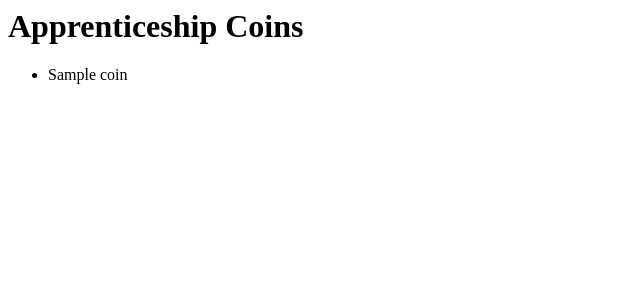
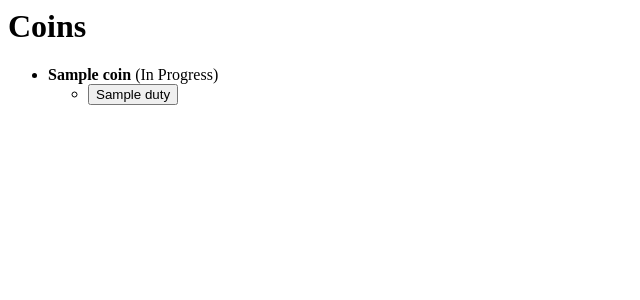
Before and after one commit to adil-rahman-mt/endgame-phase-2, a Flask app: template templates/index.html in a window 1280 px wide. Shown: the top 300 px of the page, without its empty margins (0-640 px from the left). Run offline with Flask 3, Linux system fonts and the light colour scheme; the template is opened without the code that fills it: most values are stand-ins (such as "Sample title", 1, 10 or a date in 2020).

Commit message:
Display associated duties for each coin with description

```diff
--- a/templates/index.html
+++ b/templates/index.html
@@ -1,6 +1,76 @@
-<h1>Apprenticeship Coins</h1>
+<h1>Coins</h1>
 <ul>
     {% for coin in coins %}
-        <li>{{ coin.name }}</li>
+        <li>
+            <strong>{{ coin.name }}</strong>
+
+            {% if coin.completed %}
+                <span>(Completed)</span>
+            {% else %}
+                <span>(In Progress)</span>
+            {% endif %}
+
+            {% if coin.duties|length == 0 %}
+                <p>There are no duties associated with this coin</p>
+            {% endif %}
+
+            <ul>
+                {% for duty in coin.duties %}
+                    <li>
+                       <button type="button" class="open-duty-modal-btn" data-duty-name="{{ duty }}">{{ duty }}</button>
+                    </li>
+                {% endfor %}
+            </ul>
+
+            <br>
+        </li>
     {% endfor %}
 </ul>
+
+<dialog id="duty-modal">
+    <h2 id="duty-modal-title"></h2>
+    <p id="duty-modal-description"></p>
+
+    <br>
+    <button type="button" id="close-duty-modal-btn">Close</button>
+</dialog>
+
+<script>
+    document.addEventListener('DOMContentLoaded', () => {
+        const modal = document.getElementById('duty-modal');
+        const modalTitle = document.getElementById('duty-modal-title');
+        const modalDescription = document.getElementById('duty-modal-description');
+        const closeBtn = document.getElementById('close-duty-modal-btn');
+        const triggerButtons = document.querySelectorAll('.open-duty-modal-btn');
+
+        const API_BASE_URL = "http://localhost:5000";
+
+        triggerButtons.forEach(button => {
+            button.addEventListener('click', async () => {
+                const selectedDutyName = button.getAttribute('data-duty-name');
+
+                modalTitle.textContent = selectedDutyName;
+                modalDescription.textContent = "Loading description ...";
+
+                modal.showModal();
+
+                try {
+                    const response = await fetch(`${API_BASE_URL}/api/v1/duties`);
+                    if (!response.ok) throw new Error("Failed to get API response");
+
+                    const data = await response.json();
+                    const matchedDuty = data.find(d => d.name === selectedDutyName);
+
+                    modalDescription.textContent = matchedDuty ? matchedDuty.description : "No description found";
+                } catch (error) {
+                    console.error("Fetch failure:", error);
+                    modalDescription.textContent = "Error: Failed to fetch duty details";
+                }
+            });
+        });
+
+        closeBtn.addEventListener('click', () => {
+            modal.close();
+        });
+    });
+</script>
```
